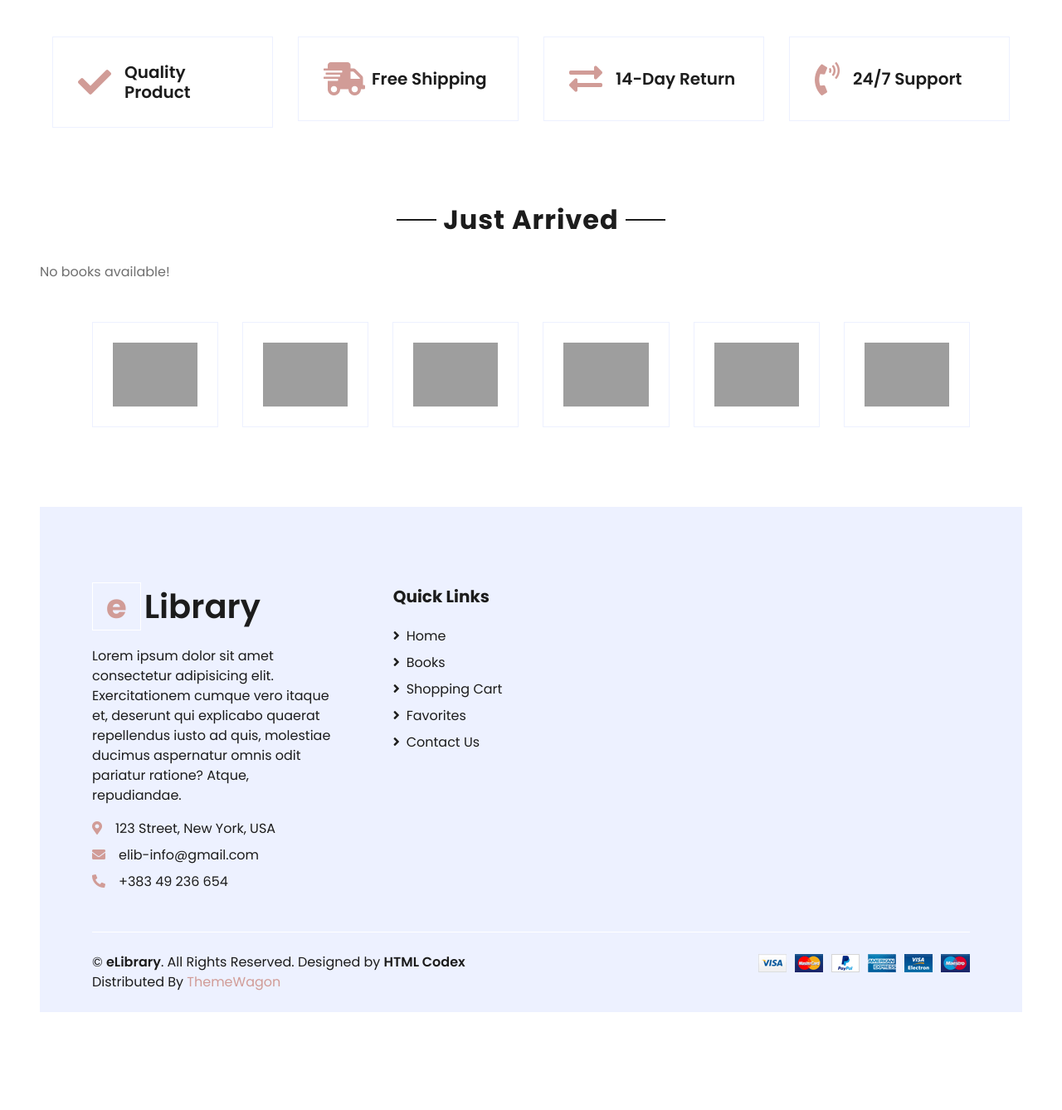
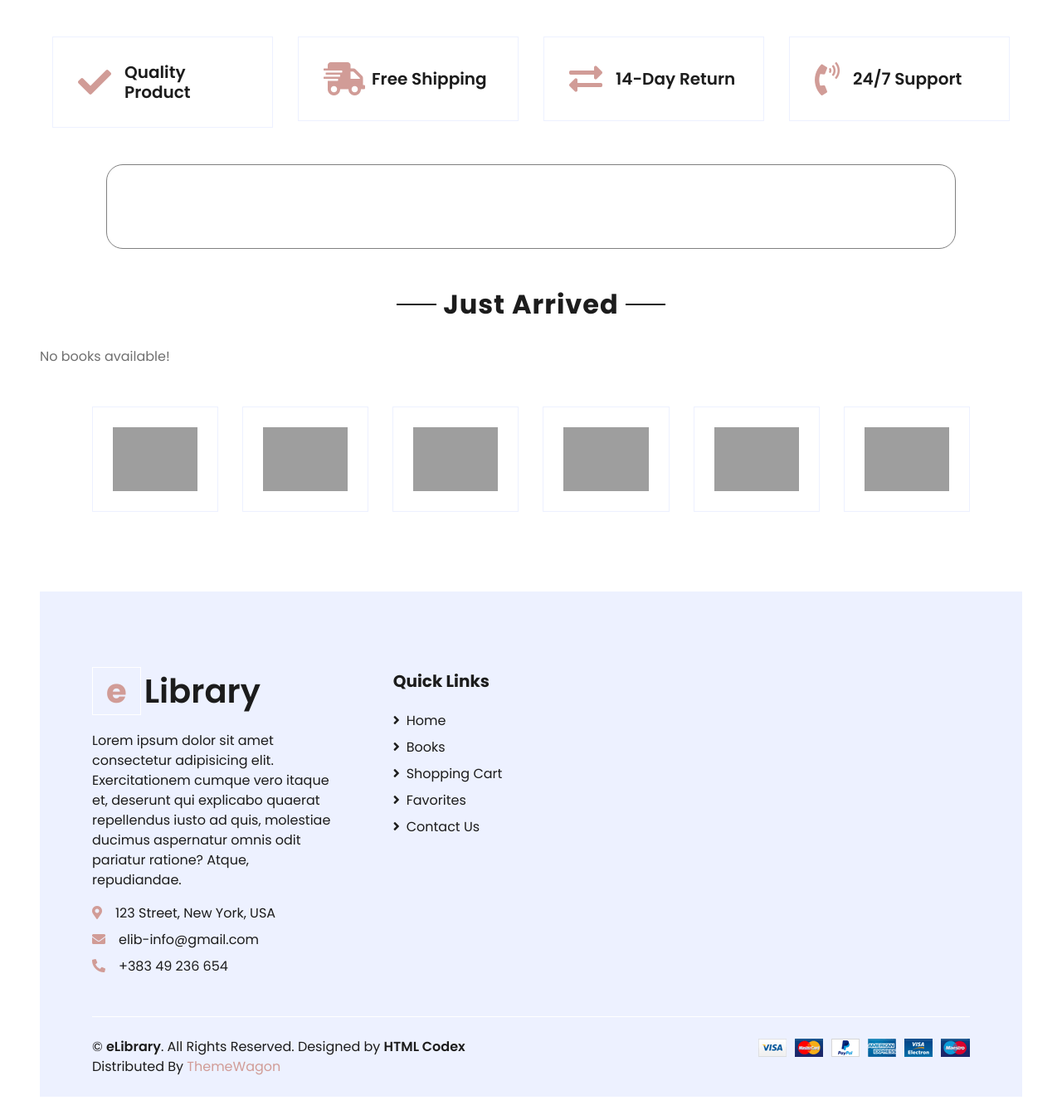
Before and after one commit to Dion-Kastrati/Projekti-Web2, a PHP site: page / in a window 1280 px wide. Shown: the part 189-1527 px from the top of the page at 83% size. Before the commit the page ends 1409 px from the top, so only its background shows below. Run offline with PHP 8.4, Linux system fonts and the light colour scheme; data that the repository does not hold is empty; some libraries are stand-ins or nearby versions; grey boxes are pictures that could not be loaded.

Commit message:
Update index.php

```diff
--- a/index.php
+++ b/index.php
@@ -26,6 +26,18 @@
 
     <!-- Customized Bootstrap Stylesheet -->
     <link href="css/style.css" rel="stylesheet">
+    <style>
+    .quoteContainer {
+    display: flex;
+    flex-direction: column;
+    margin: 10px;
+    padding: 50px;
+    width: 80%;
+    border: 1px solid grey;
+    border-radius: 20px;
+    margin: 0 auto;
+}
+</style>
 </head>
 
 <body>
@@ -34,7 +46,7 @@
     include 'includes/topbar.php';
     ?>
     <!-- Topbar End -->
-
+        <script src="Api.js" type="module"></script>
 
     <!-- Navbar Start -->
         <?php include "./includes/navbar.php"; ?>
@@ -44,7 +56,10 @@
     <!-- Featured Start -->
     <?php include 'includes/featured.php'; ?>
     <!-- Featured End -->
-
+     <div class="quoteContainer">
+        <div id="quote"></div>
+        <div id="author"></div>
+      </div>
     <div class="container-fluid pt-5">
         <div class="text-center mb-4">
             <h2 class="section-title px-5"><span class="px-2">Just Arrived</span></h2>
```
